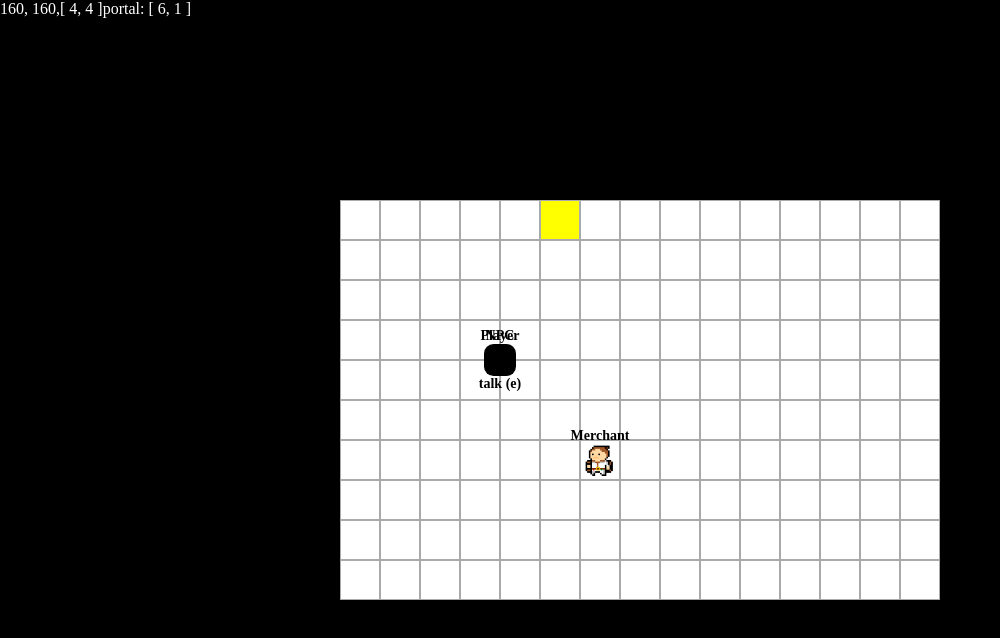
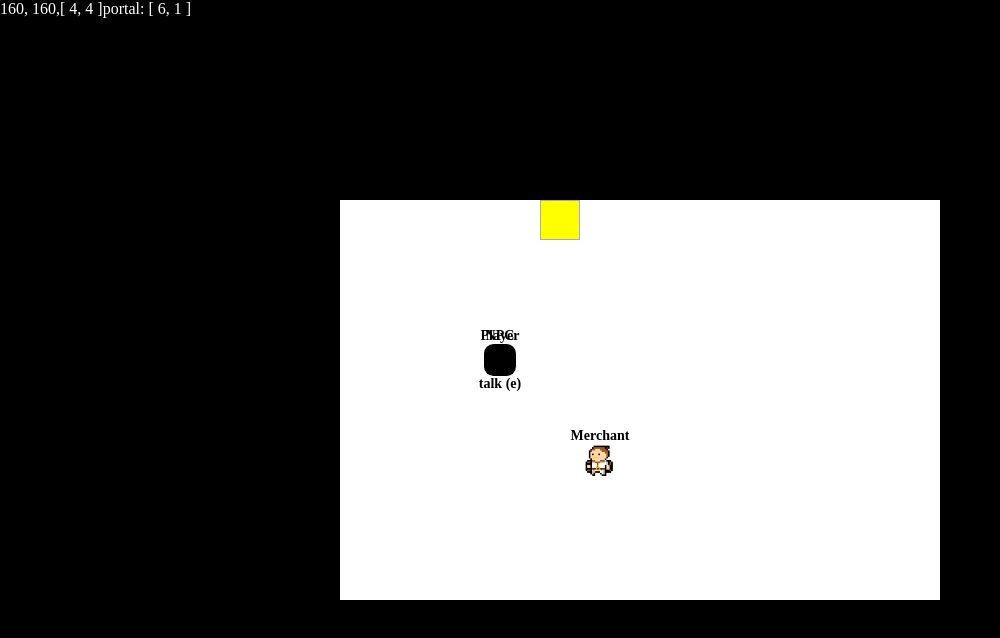
Before and after one commit to MatthesSt/storyGame, a Vue app: page / in a window 1280 px wide. Shown: the top 638 px of the page, without its empty margins (0-1000 px from the left). Built offline with nearby package versions, Linux system fonts and the light colour scheme.

Commit message:
area floor images

```diff
--- a/src/area.ts
+++ b/src/area.ts
@@ -12,6 +12,7 @@ export const areas = ref<
       width: number;
       height: number;
       npcs: number[];
+      floorImage: string;
       portals: {
         id: number;
         position: [number, number];
@@ -26,6 +27,7 @@ export const areas = ref<
     width: 15,
     height: 10,
     npcs: [1, 2],
+    floorImage: "",
     portals: [
       {
         id: 1,
@@ -40,6 +42,7 @@ export const areas = ref<
     width: 15,
     height: 10,
     npcs: [],
+    floorImage: "environment/town_floor.png",
     portals: [
       {
         id: 1,
--- a/src/components/Area.vue
+++ b/src/components/Area.vue
@@ -13,7 +13,11 @@ const { area } = toRefs(props);
     :style="`grid-template-columns:repeat(${area.width},1fr)`"
   >
     <div v-for="x in area.width">
-      <div v-for="y in area.height" class="tile"></div>
+      <div
+        v-for="y in area.height"
+        class="tile"
+        :style="`background-image: url(${area.floorImage})`"
+      ></div>
     </div>
     <div
       v-for="portal in area.portals"
@@ -34,7 +38,6 @@ const { area } = toRefs(props);
 .tile {
   width: $tileSize;
   height: $tileSize;
-  border: 1px solid #aaa;
   background-color: white;
 }
 .portal {
```
Also changed, not shown: public/environment/town_floor.png (added).
